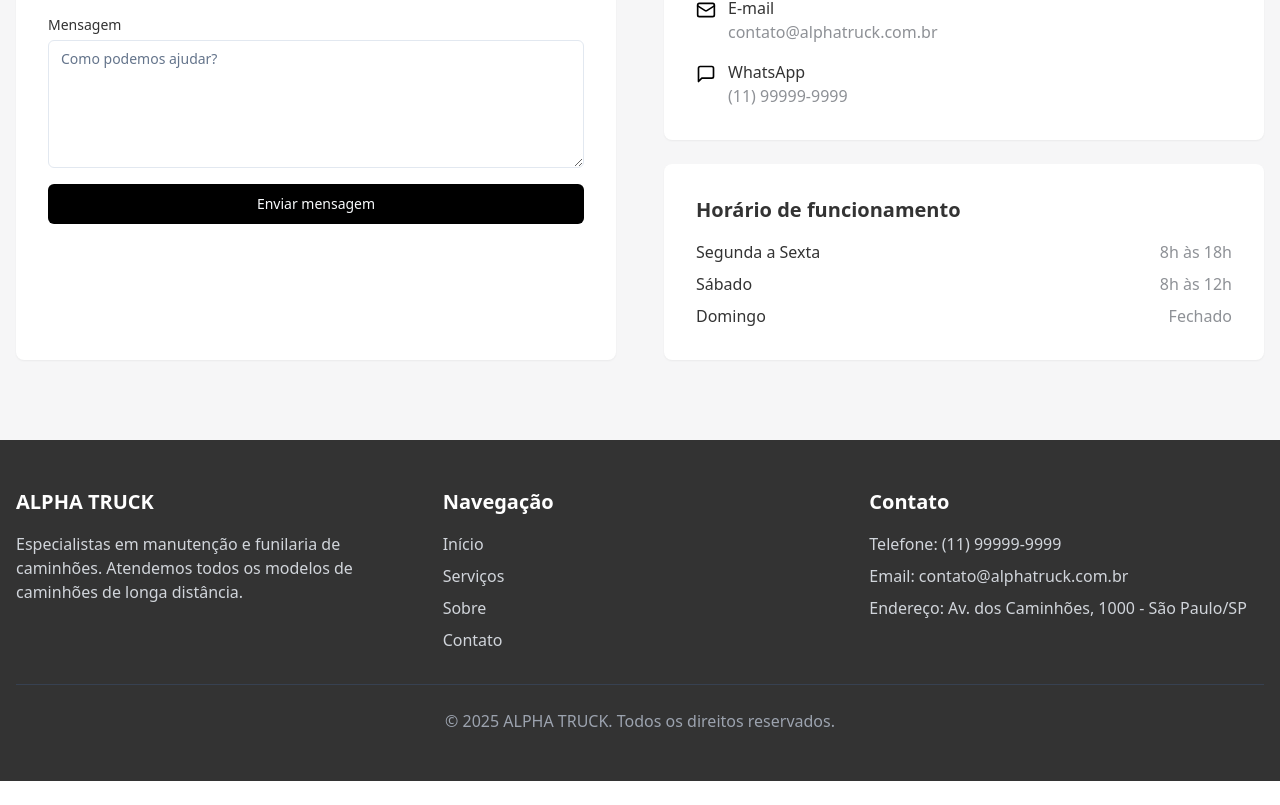
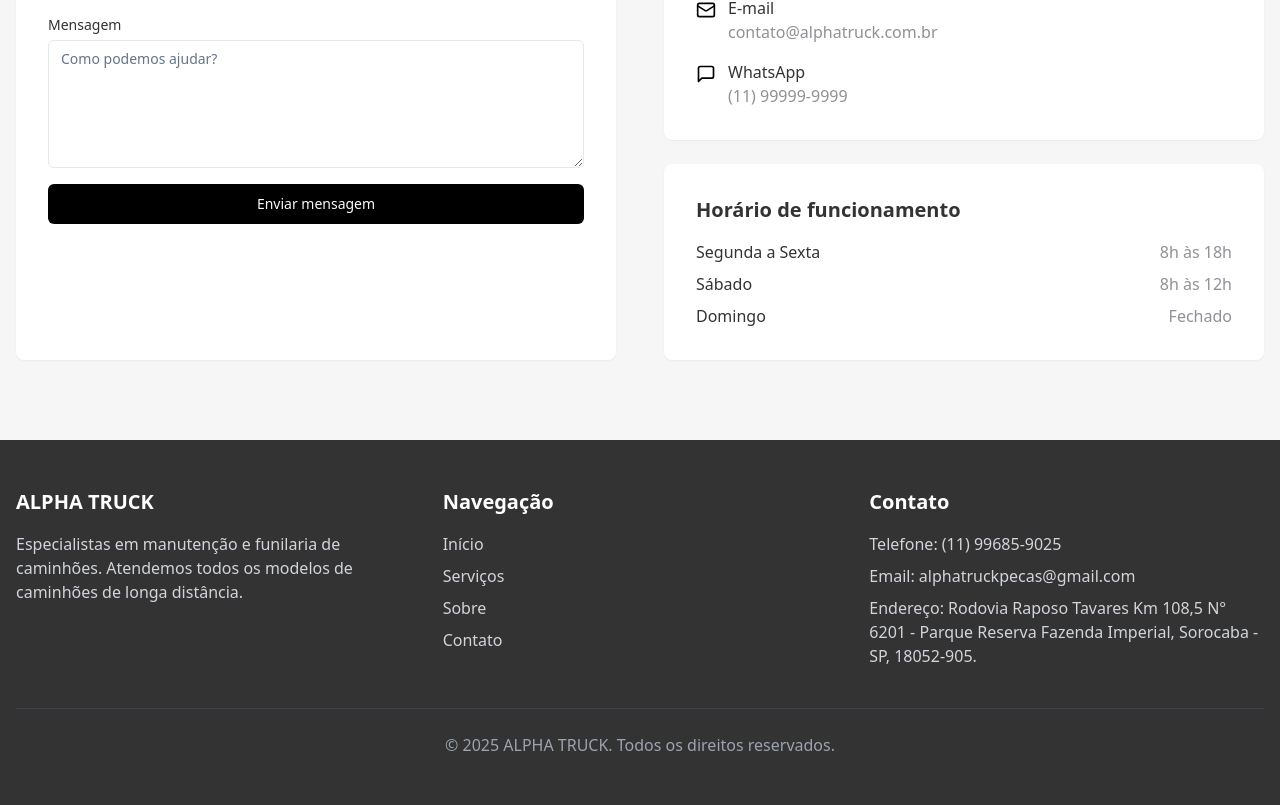
Before and after one commit to Leonardo12-gif/alpha-truck-web, a React (Vite) app: page / in a window 1280 px wide. Shown: the part 3587-4392 px from the top of the page. Before the commit the page ends 4368 px from the top, so only its background shows below. Built offline with nearby package versions, Linux system fonts and the light colour scheme.

Commit message:
Visual edit in Lovable
Edited UI in Lovable

```diff
--- a/src/components/Footer.tsx
+++ b/src/components/Footer.tsx
@@ -1,11 +1,7 @@
-
 import { Link } from "react-router-dom";
-
 const Footer = () => {
   const currentYear = new Date().getFullYear();
-
-  return (
-    <footer className="bg-truck-gray text-white py-12">
+  return <footer className="bg-truck-gray text-white py-12">
       <div className="container mx-auto px-4">
         <div className="grid grid-cols-1 md:grid-cols-3 gap-8">
           <div>
@@ -44,15 +40,9 @@ const Footer = () => {
 
           <div>
             <h3 className="text-xl font-bold mb-4">Contato</h3>
-            <p className="text-gray-300 mb-2">
-              Telefone: (11) 99999-9999
-            </p>
-            <p className="text-gray-300 mb-2">
-              Email: contato@alphatruck.com.br
-            </p>
-            <p className="text-gray-300 mb-2">
-              Endereço: Av. dos Caminhões, 1000 - São Paulo/SP
-            </p>
+            <p className="text-gray-300 mb-2">Telefone: (11) 99685-9025</p>
+            <p className="text-gray-300 mb-2">Email: alphatruckpecas@gmail.com</p>
+            <p className="text-gray-300 mb-2">Endereço: Rodovia Raposo Tavares Km 108,5 N° 6201 - Parque Reserva Fazenda Imperial, Sorocaba - SP, 18052-905.</p>
           </div>
         </div>
 
@@ -60,8 +50,6 @@ const Footer = () => {
           <p>&copy; {currentYear} ALPHA TRUCK. Todos os direitos reservados.</p>
         </div>
       </div>
-    </footer>
-  );
+    </footer>;
 };
-
 export default Footer;
```
